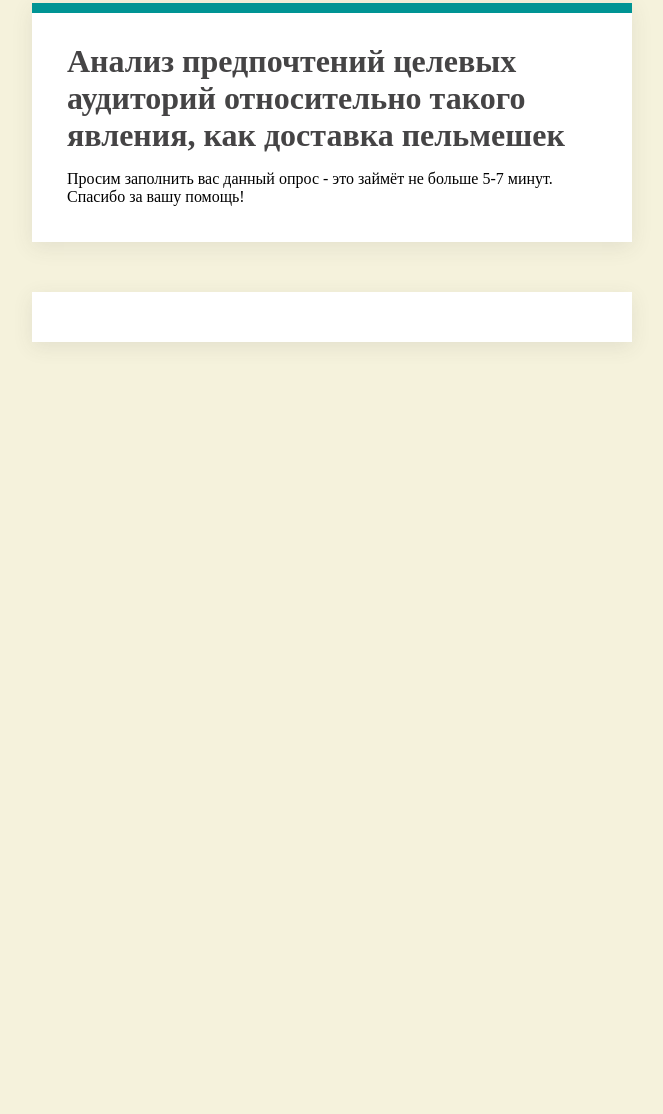
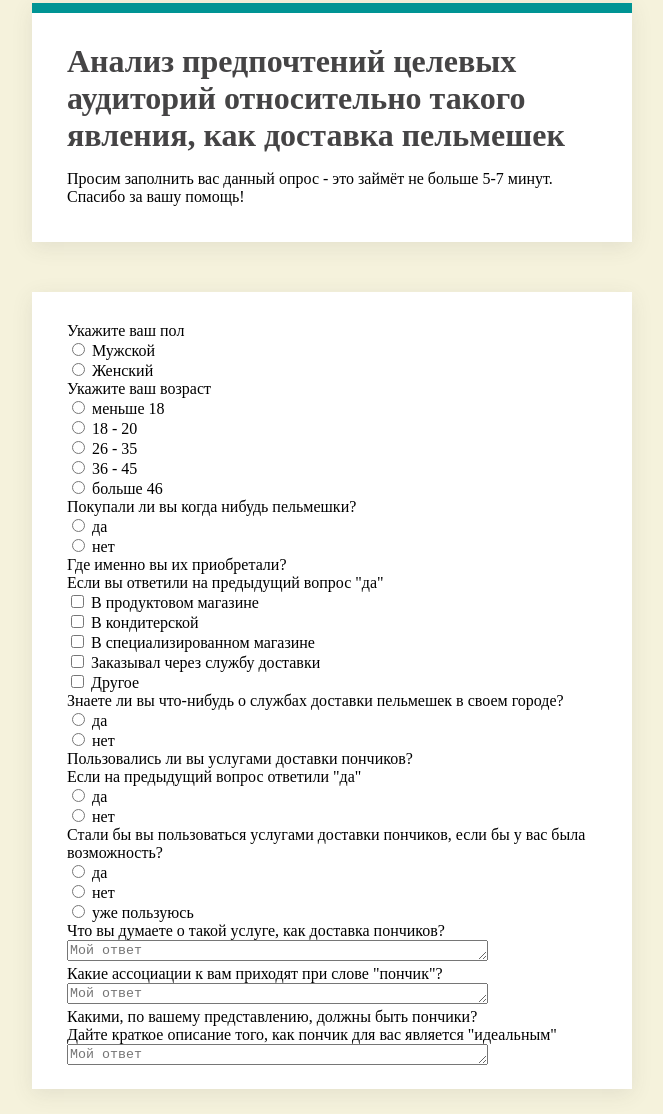
Before and after one commit to miks-qeury/SurveyForm, a plain HTML site: page index.html in a window 1280 px wide. Shown: the part 47-1161 px from the top of the page, without its empty margins (308-971 px from the left). Before the commit the page ends 800 px from the top, so only its background shows below. Drawn offline with Linux system fonts and the light colour scheme.

Commit message:
add all forms and quastions

```diff
--- a/index.html
+++ b/index.html
@@ -11,10 +11,142 @@
 			<h1>Анализ предпочтений целевых аудиторий относительно такого явления, как доставка пельмешек</h1>
 			<p> Просим заполнить вас данный опрос - это займёт не больше  5-7 минут. Спасибо за вашу помощь! </p>
 		</header>
-		<section class="content">
+		<main class="content">
+			<form action="">
+				<label>
+					<div class="form-title">Укажите ваш пол</div>
+					<div>
+						<input type="radio" name="sex">
+						<span>Мужской</span>
+					</div>
+					<div>
+						<input type="radio" name="sex">
+						<span>Женский</span>
+					</div>
+				</label>
+				<label>
+					<div class="form-title">Укажите ваш возраст</div>
+					<div>
+						<input type="radio" name="age">
+						<span>меньше 18</span>
+					</div>
+					<div>
+						<input type="radio" name="age">
+						<span>18 - 20</span>
+					</div>
+					<div>
+						<input type="radio" name="age">
+						<span>26 - 35</span>
+					</div>
+					<div>
+						<input type="radio" name="age">
+						<span>36 - 45</span>
+					</div>
+					<div>
+						<input type="radio" name="age">
+						<span>больше 46</span>
+					</div>
+				</label>
+				<label>
+					<div class="form-title">Покупали ли вы когда нибудь пельмешки?</div>
+					<div>
+						<input type="radio" name="buy-dump">
+						<span>да</span>
+					</div>
+					<div>
+						<input type="radio" name="buy-dump">
+						<span>нет</span>
+					</div>
+				</label>
 
-		</section>
+				<label>
+					<div class="form-title">Где именно вы их приобретали?</div>
+					<div class="form-desc">Если вы ответили на предыдущий вопрос "да"</div>
+					<div>
+						<input type="checkbox" name="where-buy">
+						<span>В продуктовом магазине</span>
+					</div>
+					<div>
+						<input type="checkbox" name="where-buy">
+						<span>В кондитерской</span>
+					</div>
+					<div>
+						<input type="checkbox" name="where-buy">
+						<span>В специализированном магазине</span>
+					</div>
+					<div>
+						<input type="checkbox" name="where-buydiv">
+						<span>Заказывал через службу доставки</span>
+					</div>
+					<div>
+						<input type="checkbox" name="where-buy">
+						<span>Другое</span>
+					</div>
+				</label>
 
-	</main>
+				<label>
+					<div class="form-title">Знаете ли вы что-нибудь о службах доставки пельмешек в своем городе?</div>
+					<div>
+						<input type="radio" name="buy-sity">
+						<span>да</span>
+					</div>
+					<div>
+						<input type="radio" name="buy-sity">
+						<span>нет</span>
+					</div>
+				</label>
+
+				<label>
+					<div class="form-title">Пользовались ли вы услугами доставки пончиков?</div>
+					<div class="form-desc">Если на предыдущий вопрос ответили "да"</div>
+					<div>
+						<input type="radio" name="use-delivery">
+						<span>да</span>
+					</div>
+					<div>
+						<input type="radio" name="use-delivery">
+						<span>нет</span>
+					</div>
+				</label>
+
+				<label>
+					<div class="form-title">Стали бы вы пользоваться услугами доставки пончиков, если бы у вас была возможность?</div>
+					<div>
+						<input type="radio" name="use-now">
+						<span>да</span>
+					</div>
+					<div>
+						<input type="radio" name="use-now">
+						<span>нет</span>
+					</div>
+					<div>
+						<input type="radio" name="use-now">
+						<span>уже пользуюсь</span>
+					</div>
+				</label>
+
+				<label>
+					<div class="form-title">Что вы думаете о такой услуге, как доставка пончиков?</div>
+					<div>
+						<textarea name="" id="" cols="50" rows="1" placeholder="Мой ответ"></textarea>
+					</div>
+				</label>
+
+				<label>
+					<div class="form-title">Какие ассоциации к вам приходят при слове "пончик"? </div>
+					<div>
+						<textarea name="" id="" cols="50" rows="1" placeholder="Мой ответ"></textarea>
+					</div>
+				</label>
+
+				<label>
+					<div class="form-title">Какими, по вашему представлению, должны быть пончики?</div>
+					<div class="form-desc">Дайте краткое описание того, как пончик для вас является "идеальным"</div>
+					<div>
+						<textarea name="" id="" cols="50" rows="1" placeholder="Мой ответ"></textarea>
+					</div>
+				</label>
+			</form>
+		</main>
 </body>
 </html>
```
